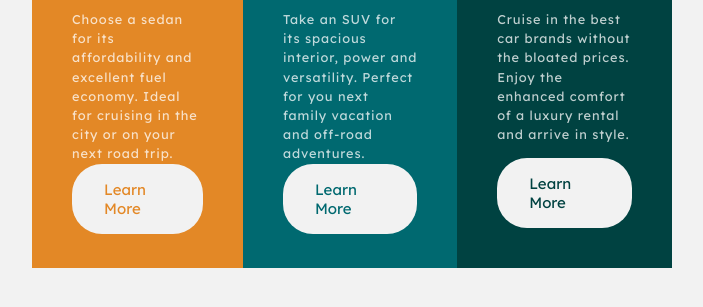
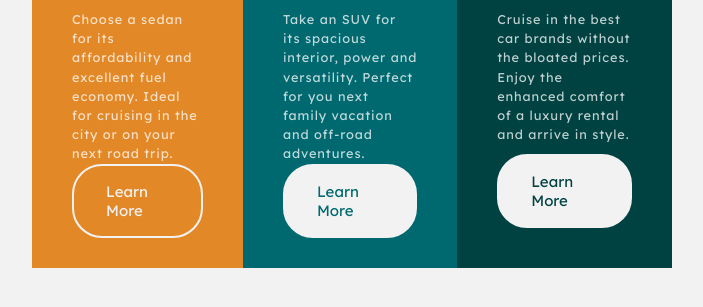
Before and after one commit to nkriedner/preview-card-challenge-2, a plain HTML site: page index.html in a window 1280 px wide. In both pictures the pointer is over the link 425 px from the left and 555 px from the top of the page. Shown: the part 357-664 px from the top of the page, without its empty margins (288-991 px from the left). Drawn offline with Linux system fonts and the light colour scheme.

Commit message:
Style the hover states of the learn more buttons

```diff
--- a/styles.css
+++ b/styles.css
@@ -45,6 +45,10 @@ body {
     color: var(--sedan-color);
 }
 
+.sedans-card a:hover {
+    background-color: var(--sedan-color);
+}
+
 .suvs-card {
     background-color: var(--suv-color);
 }
@@ -53,12 +57,20 @@ body {
     color: var(--suv-color);
 }
 
+.suvs-card a:hover {
+    background-color: var(--suv-color);
+}
+
 .luxury-card {
     background-color: var(--luxury-color);
 }
 
 .luxury-card a {
     color: var(--luxury-color);
+}
+
+.luxury-card a:hover {
+    background-color: var(--luxury-color);
 }
 
 .card h2 {
@@ -89,8 +101,13 @@ body {
 
 a {
     background-color: hsl(0, 0%, 95%);
-    border-color: hsl(0, 0%, 95%);
+    border: 2px solid hsl(0, 0%, 95%);
     border-radius: 30px;
     text-decoration: none;
     padding: 1rem 2rem;
+    transition: all 0.5s;
 }
+
+a:hover {
+    color: hsl(0, 0%, 95%);
+}
```
